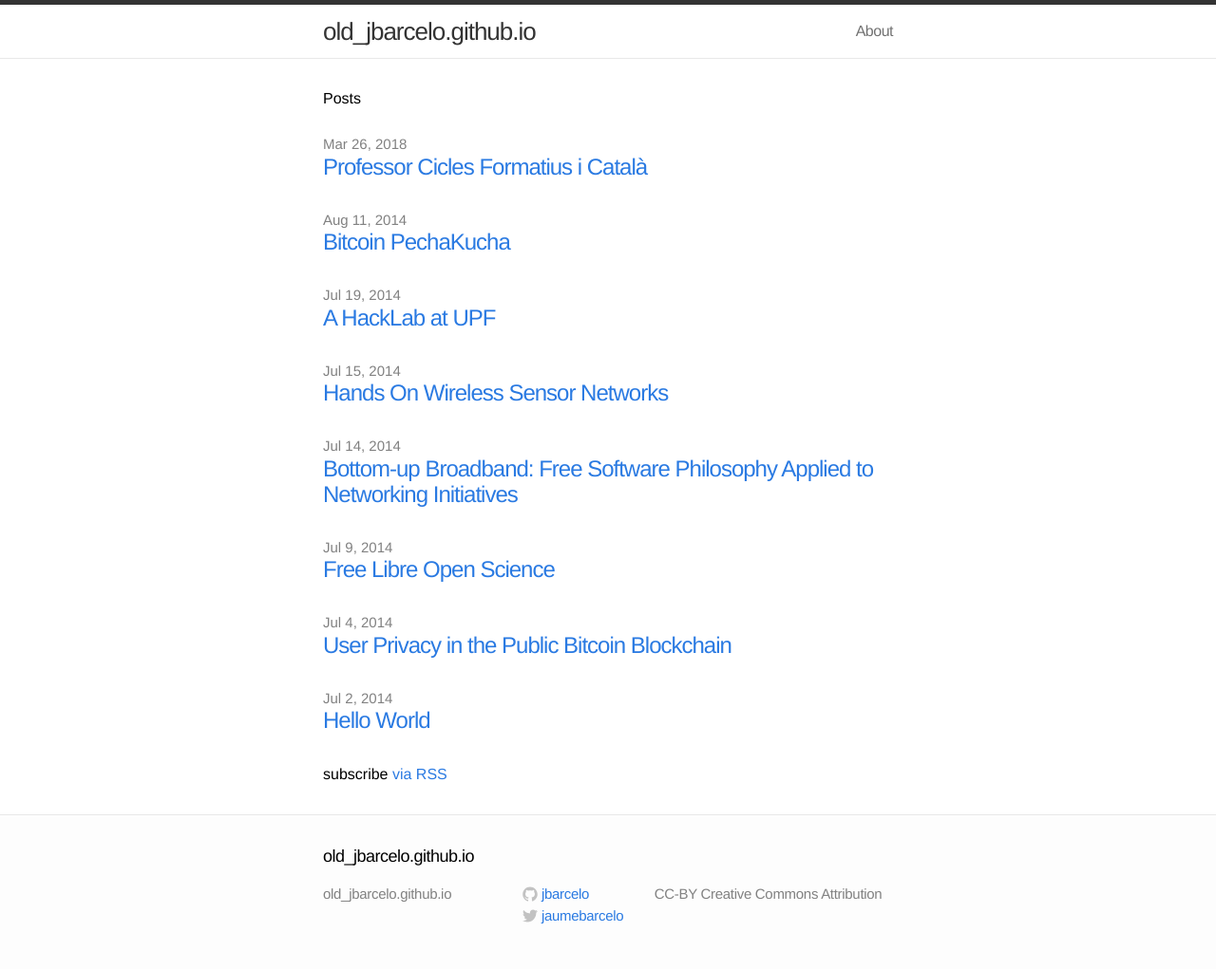
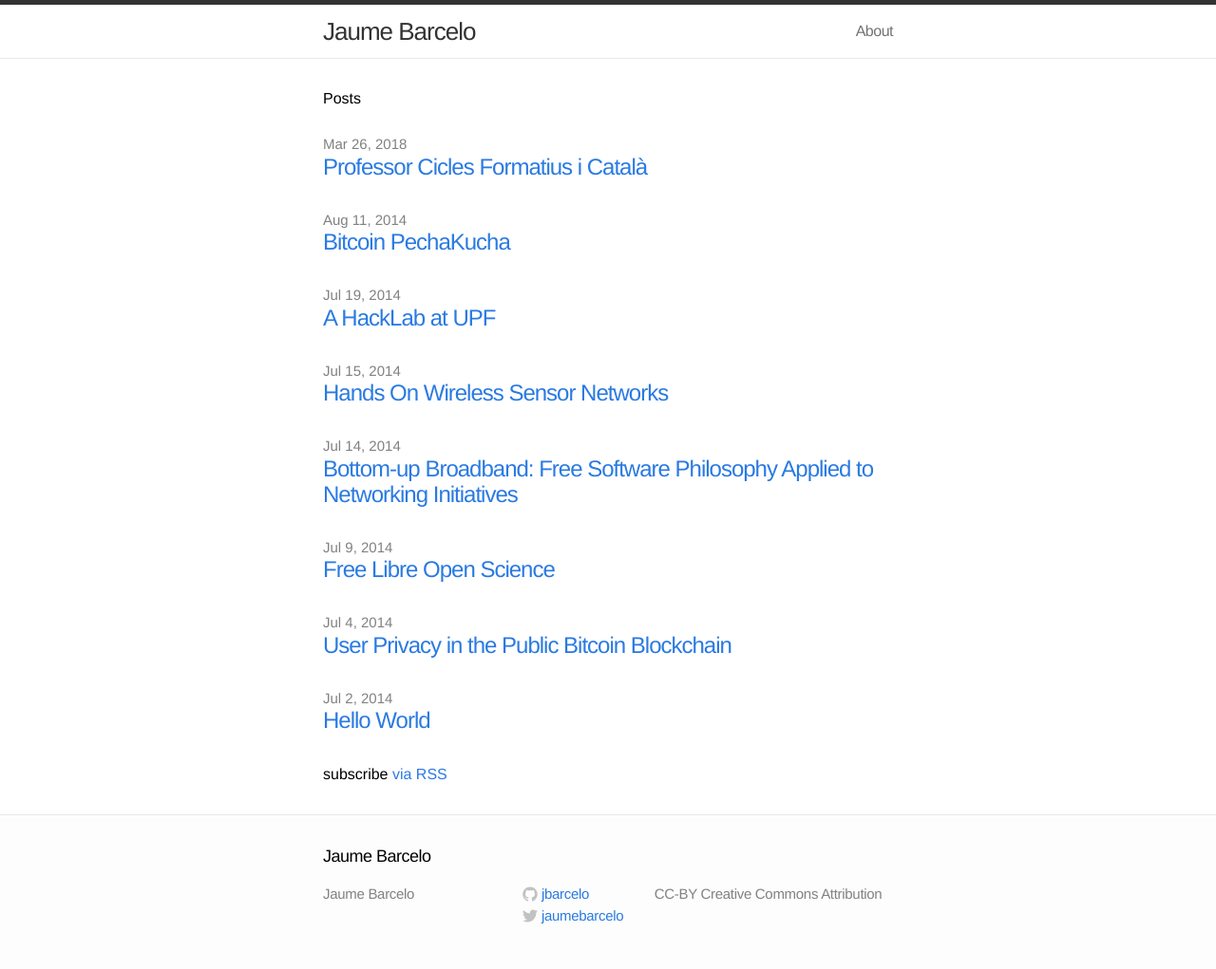
Before and after one commit to jbarcelo/old_jbarcelo.github.io, a Jekyll site: the page built from index.html, in a window 1280 px wide. Shown: the whole page at 95% size. Built offline with Jekyll 4.4.1, drawn with Linux system fonts in a browser that asks for light colours.

Commit message:
delete base_url, add title

```diff
--- a/_config.yml
+++ b/_config.yml
@@ -1,8 +1,8 @@
 # Site settings
-title:
+title: "Jaume Barcelo"
 email:
 description: "CC-BY Creative Commons Attribution"
-baseurl: "http://jaume.barcelo.cc"
+baseurl: ""
 url: "http://jaume.barcelo.cc"
 twitter_username: jaumebarcelo
 github_username:  jbarcelo
```
